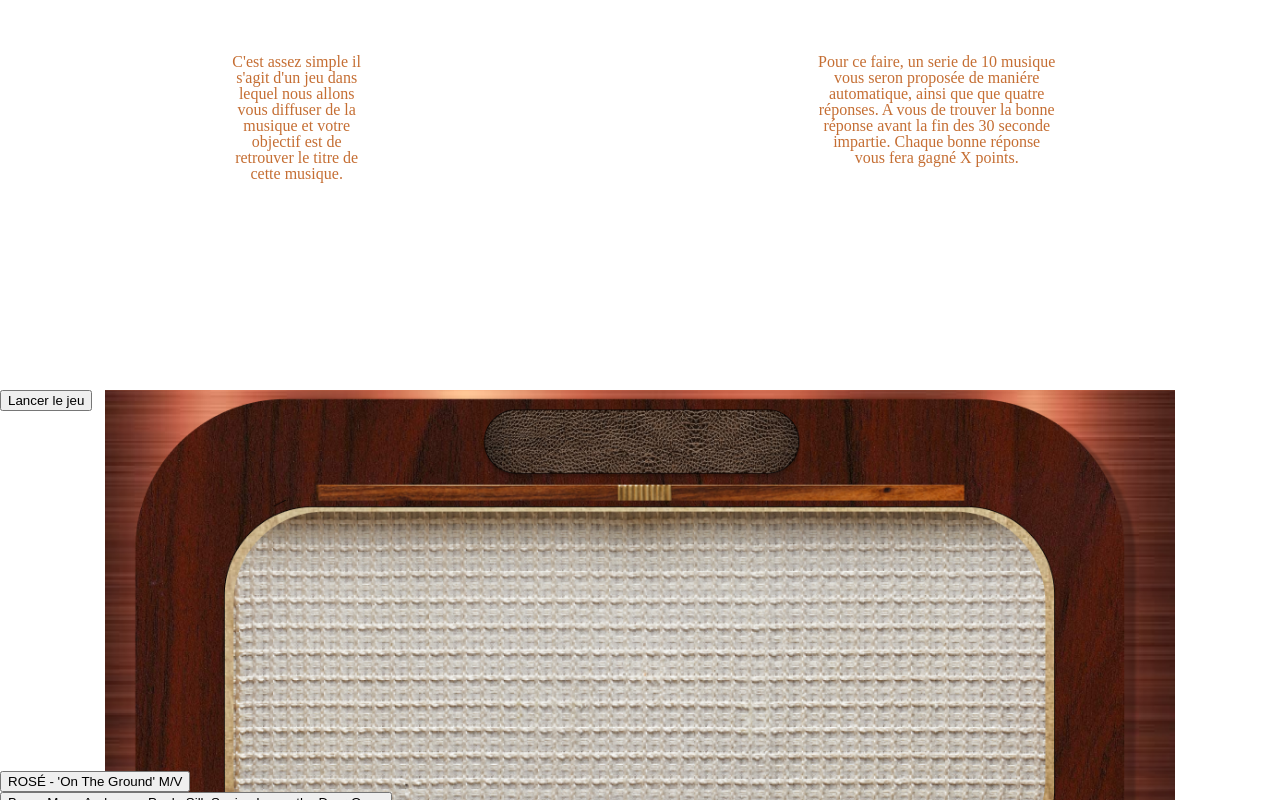
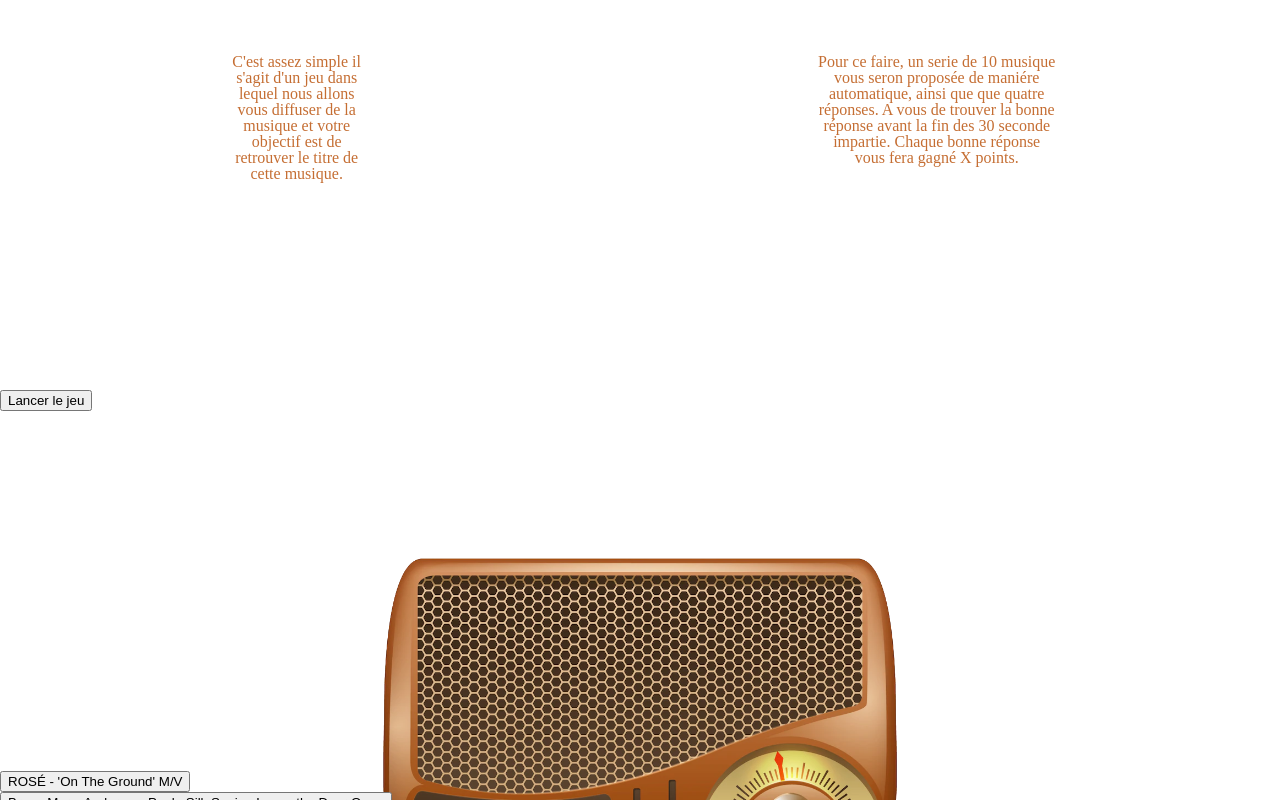
Before and after one commit to WildCodeSchool/2022-09-JS-Lille-project-2-g1-techlegends, a React (Vite) app in the folder frontend/: page / in a window 1280 px wide. Both pictures are taken after a click on the button "Lancer le jeu". Shown: the part 1260-2060 px from the top of the page. Built offline with nearby package versions, Linux system fonts and the light colour scheme.

Commit message:
add autoplay, start at 30sec

```diff
--- a/frontend/src/App.jsx
+++ b/frontend/src/App.jsx
@@ -1,4 +1,3 @@
-import Toast from "@components/API/Toast";
 import Home from "@pages/Home/Home";
 import Rules from "@pages/Rules/Rules";
 import Game from "@pages/Game/Game";
@@ -10,7 +9,6 @@ function App() {
   return (
     <MainStyle>
       <Home />
-      <Toast />
       <Rules />
       <Game />
       <Score />
--- a/frontend/src/components/Button/Response.jsx
+++ b/frontend/src/components/Button/Response.jsx
@@ -11,17 +11,23 @@ export default function Button({
   setCounter,
   getData,
 }) {
+  const regex = /\(.*\)|\[.*\]/;
   const [isActive, setActive] = useState(false);
   const notify = () =>
     toast.success("GOOD", {
       position: toast.POSITION.TOP_LEFT,
     });
   const notify2 = () =>
-    toast.error(`VA CHERCHER TON OREILLE ! La bonne réponse est ${answerId}`, {
-      position: toast.POSITION.TOP_LEFT,
-    });
-
-  const regex = /\(.*\)|\[.*\]/;
+    toast.error(
+      `VA CHERCHER TON OREILLE ! La bonne réponse est ${answerId
+        .replace(regex, "")
+        .replaceAll("&#39;", "'")
+        .replaceAll("&amp;", "&")
+        .replaceAll("&quot;", '"')}`,
+      {
+        position: toast.POSITION.TOP_LEFT,
+      }
+    );
 
   const goodAnswer = () => {
     if (answerId === value) {
--- a/frontend/src/components/video/Video.jsx
+++ b/frontend/src/components/video/Video.jsx
@@ -5,11 +5,10 @@ import ScreenStyle from "./style";
 export default function Screen({ source }) {
   return (
     <ScreenStyle>
-      <ReactPlayer url={source} />
+      <ReactPlayer url={source} playing />
     </ScreenStyle>
   );
 }
-
 Screen.propTypes = {
   source: PropTypes.string.isRequired,
 };
--- a/frontend/src/components/video/style.jsx
+++ b/frontend/src/components/video/style.jsx
@@ -6,5 +6,5 @@ export default styled.article`
   left: 25%;
   max-width: 300px;
   z-index: 10;
-  opacity: 0.1;
+  opacity: 0.7;
 `;
--- a/frontend/src/pages/Game/Game.jsx
+++ b/frontend/src/pages/Game/Game.jsx
@@ -1,4 +1,5 @@
 import cleanDatas from "@assets/mapper";
+import Toast from "@components/Toastify/Toast";
 import Response from "@components/Button/Response";
 import Video from "@components/video/Video";
 import { useState } from "react";
@@ -27,8 +28,9 @@ export default function Game() {
       </button>
       {songs[0] ? (
         <>
+          <Toast />
           <Video
-            source={`https://www.youtube.com/watch?v=${answerId.videoId}?autoplay=1`}
+            source={`https://www.youtube.com/watch?v=${answerId.videoId}?autoplay=1?start=30`}
           />
           {songs.map((element) => (
             <Response
--- a/frontend/src/pages/Game/Style.jsx
+++ b/frontend/src/pages/Game/Style.jsx
@@ -1,5 +1,5 @@
 import styled from "styled-components";
-import image from "@assets/bgGame.png";
+import image from "@assets/Transistor.png";
 
 export default styled.section`
   height: 95vh;
```
Also changed, not shown: frontend/src/assets/Transistor.png (added), frontend/src/assets/bgGame.png (deleted), frontend/src/components/Toastify/Toast.jsx (renamed from frontend/src/components/API/Toast.jsx), frontend/src/components/Toastify/styleToast.jsx (renamed from frontend/src/components/API/styleToast.jsx).
